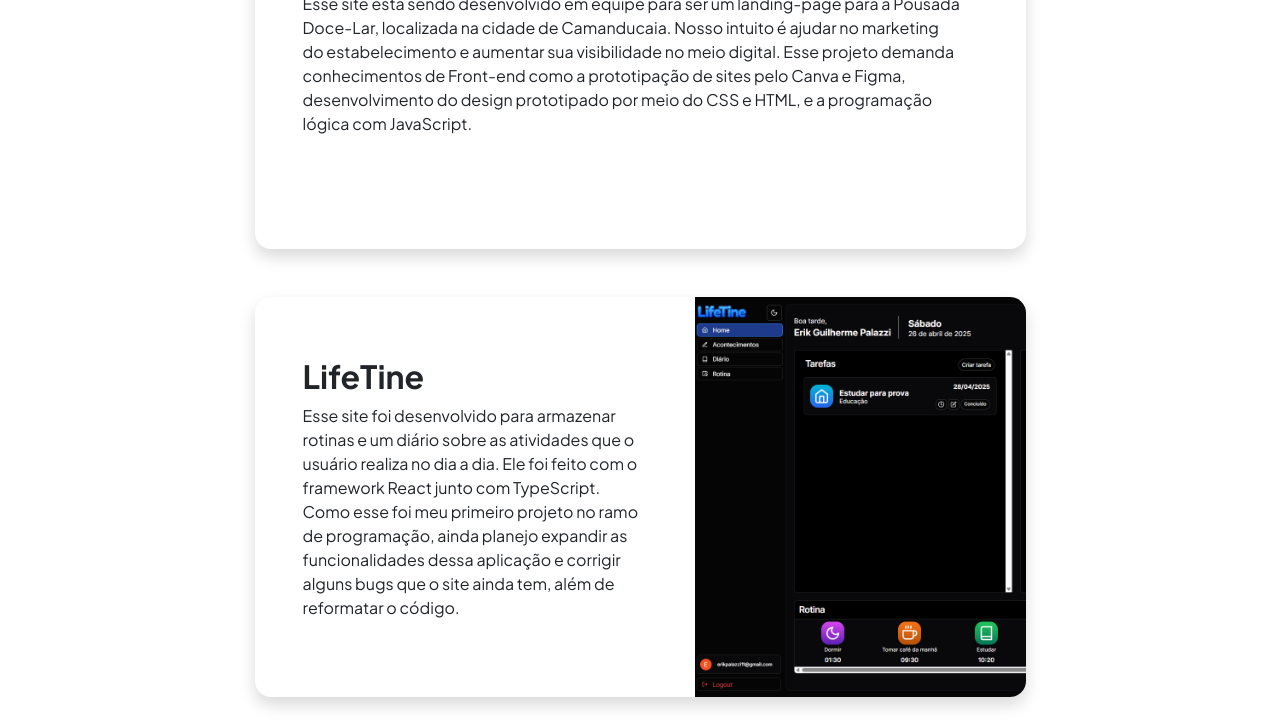
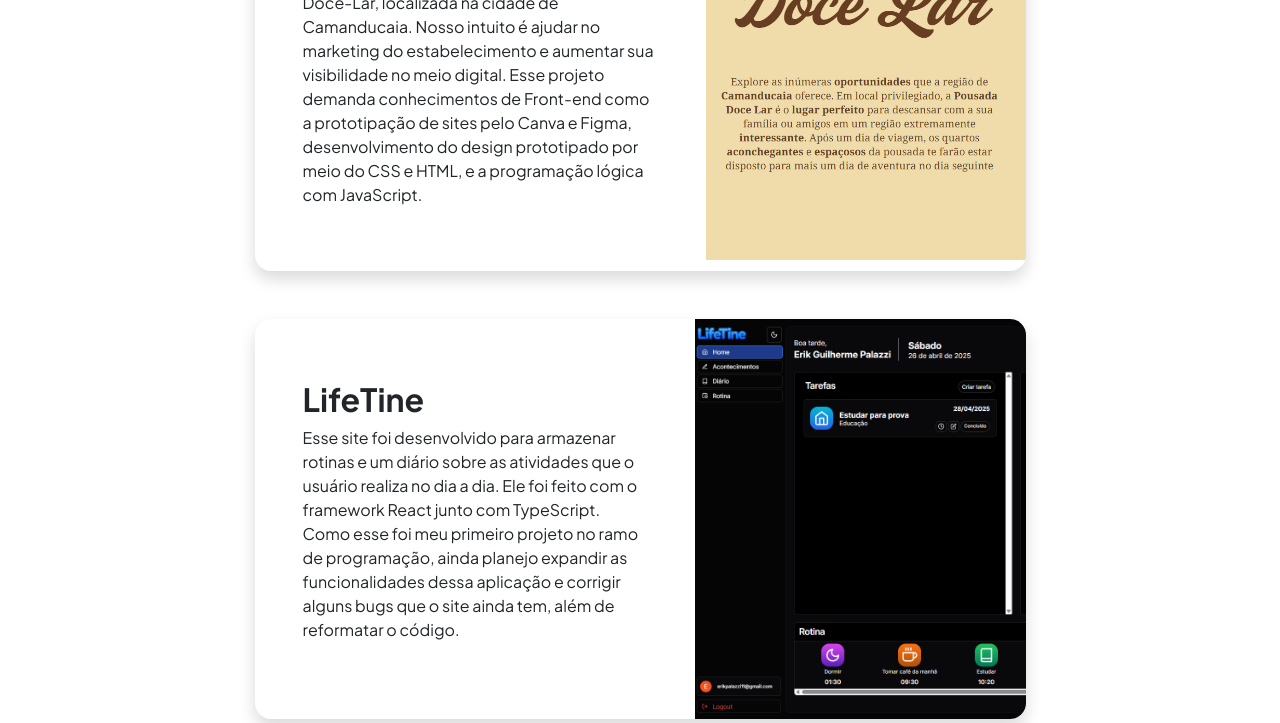
Before and after one commit to ErikPalazziDev/paginaCurriculo, a plain HTML site: page projects.html in a window 1280 px wide. Shown: the part 377-1100 px from the top of the page. Drawn offline with nearby package versions, Linux system fonts and the light colour scheme; the site is published under a folder, as on GitHub Pages, so addresses that start at the root find nothing.

Commit message:
Try to fix the image

```diff
--- a/projects.html
+++ b/projects.html
@@ -52,7 +52,7 @@
                                              Nosso intuito é ajudar no marketing do estabelecimento e aumentar sua visibilidade no meio digital. Esse projeto demanda conhecimentos de Front-end como a prototipação de sites pelo Canva e Figma, desenvolvimento do design prototipado por meio do CSS e HTML, e a programação lógica com JavaScript.
                                             </p>
                                         </div>
-                                        <img class="img-fluid" src="/assets/chrome_FHWRYibzLi.png" alt="..." />
+                                        <img class="img-fluid" src="assets/chrome_FHWRYibzLi.png" alt="..." />
                                     </div>
                                 </div>
                             </div>
```
